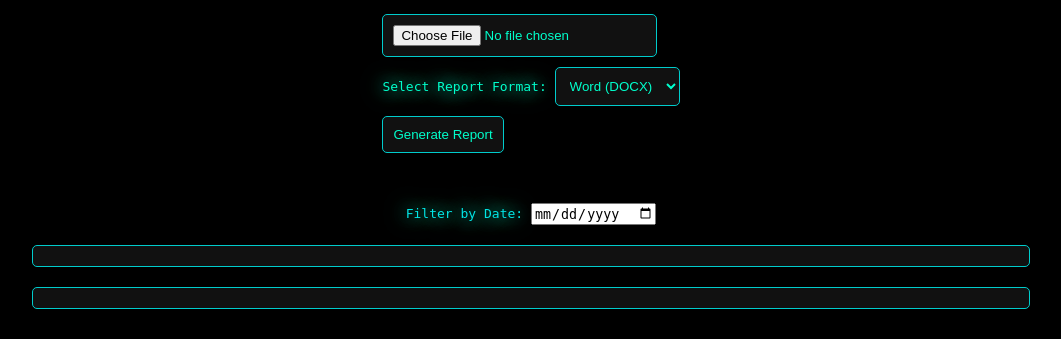
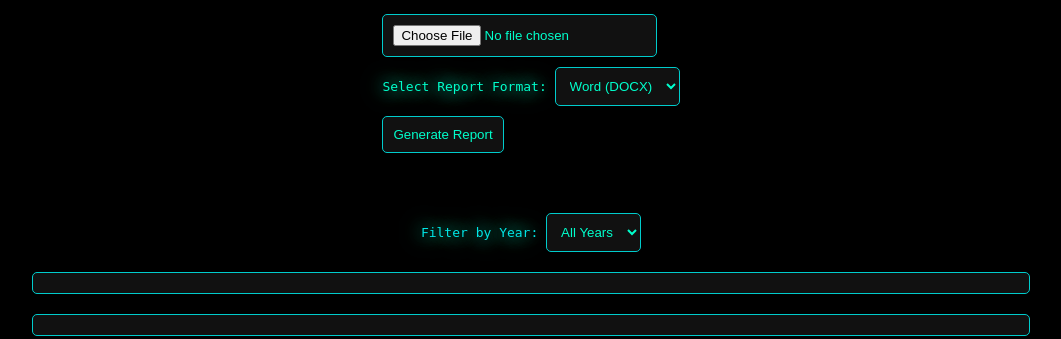
Before and after one commit to Mani2625/Threat-Analysis-and-Intelligence-Report, a Flask app: page / in a window 1280 px wide. Shown: the part 173-512 px from the top of the page, without its empty margins (109-1170 px from the left). Run offline with Flask 3, Linux system fonts and the light colour scheme.

Commit message:
UI update

```diff
--- a/templates/index.html
+++ b/templates/index.html
@@ -91,8 +91,10 @@
   </form>
 
   <div id="filters">
-        <label for="dateFilter">Filter by Date:</label>
-        <input type="date" id="dateFilter">
+    <label for="yearFilter">Filter by Year:</label>
+    <select id="yearFilter">
+      <option value="all">All Years</option>
+    </select>
   </div>
 
   <div id="preview"></div>
@@ -112,8 +114,11 @@
   const chartCanvas = document.getElementById('threatChart');
   const pieCanvas = document.getElementById('pieChart');
   const lineCanvas = document.getElementById('lineChart');
+  const yearFilter = document.getElementById('yearFilter');
 
+  let allData = [];
   let chart, pieChart, lineChart;
+  let attackIndex, lossIndex, yearIndex;
 
   fileInput.addEventListener('change', function () {
     const file = this.files[0];
@@ -124,17 +129,50 @@
       const lines = e.target.result.split('\n').filter(l => l.trim());
       const headers = lines[0].split(',');
 
-            const attackIndex = headers.findIndex(h => /attack type/i.test(h));
-            const lossIndex = headers.findIndex(h => /financial[_\s-]?loss/i.test(h));
+      attackIndex = headers.findIndex(h => /attack type/i.test(h));
+      lossIndex = headers.findIndex(h => /financial[_\s-]?loss/i.test(h));
+      yearIndex = headers.findIndex(h => /year/i.test(h));
+
+      allData = lines.slice(1).map(line => line.split(','));
 
       const previewHTML = lines.slice(0, 10).map(l => `<div>${l}</div>`).join('');
       preview.innerHTML = `<strong>File Preview:</strong>` + previewHTML;
 
+      populateYearFilter();
+      updateCharts("all");
+    };
+    reader.readAsText(file);
+  });
+
+  function populateYearFilter() {
+    const years = new Set();
+    allData.forEach(row => {
+      const year = row[yearIndex]?.trim();
+      if (year) years.add(year);
+    });
+
+    yearFilter.innerHTML = '<option value="all">All Years</option>';
+    Array.from(years).sort().forEach(year => {
+      const option = document.createElement("option");
+      option.value = year;
+      option.textContent = year;
+      yearFilter.appendChild(option);
+    });
+  }
+
+  yearFilter.addEventListener('change', () => {
+    updateCharts(yearFilter.value);
+  });
+
+  function updateCharts(selectedYear) {
+    const filteredData = selectedYear === "all"
+      ? allData
+      : allData.filter(row => row[yearIndex]?.trim() === selectedYear);
+
     const attackCounts = {};
     const lossPerAttack = {};
 
-            lines.slice(1).forEach(line => {
-                const cells = line.split(',');
+    filteredData.forEach(cells => {
       const attackType = cells[attackIndex]?.trim();
       const lossValue = parseFloat(cells[lossIndex]);
 
@@ -167,24 +205,12 @@
       },
       options: {
         responsive: true,
-                    animation: {
-                        duration: 1500,
-                        easing: 'easeInOutBounce'
+        animation: { duration: 1500, easing: 'easeInOutBounce' },
+        scales: {
+          y: { beginAtZero: true, ticks: { color: '#00ffcc' }, grid: { color: '#222' } },
+          x: { ticks: { color: '#00ffcc' }, grid: { color: '#222' } }
         },
-                    scales: {
-                        y: {
-                            beginAtZero: true,
-                            ticks: { color: '#00ffcc' },
-                            grid: { color: '#222' }
-                        },
-                        x: {
-                            ticks: { color: '#00ffcc' },
-                            grid: { color: '#222' }
-                        }
-                    },
-                    plugins: {
-                        legend: { labels: { color: '#00ffcc' } }
-                    }
+        plugins: { legend: { labels: { color: '#00ffcc' } } }
       }
     });
 
@@ -199,9 +225,7 @@
       },
       options: {
         responsive: true,
-                    plugins: {
-                        legend: { labels: { color: '#00ffcc' } }
-                    }
+        plugins: { legend: { labels: { color: '#00ffcc' } } }
       }
     });
 
@@ -220,33 +244,22 @@
       },
       options: {
         responsive: true,
-                    plugins: {
-                        legend: { labels: { color: '#ff6666' } }
-                    },
+        plugins: { legend: { labels: { color: '#ff6666' } } },
         scales: {
-                        x: {
-                            ticks: { color: '#ff6666' },
-                            grid: { color: '#222' }
-                        },
+          x: { ticks: { color: '#ff6666' }, grid: { color: '#222' } },
           y: {
             ticks: { color: '#ff6666' },
             grid: { color: '#222' },
             beginAtZero: true,
-                            title: {
-                                display: true,
-                                text: 'Loss in Million $',
-                                color: '#ff6666'
-                            }
+            title: { display: true, text: 'Loss in Million $', color: '#ff6666' }
           }
         }
       }
     });
 
-            const mostFrequent = labels[data.indexOf(Math.max(...data))];
-            summary.innerHTML = `<strong>Summary:</strong><br> Most frequent attack type: <em>${mostFrequent}</em> with <em>${Math.max(...data)}</em> occurrences.`;
-        };
-        reader.readAsText(file);
-    });
+    const mostFrequent = labels[data.indexOf(Math.max(...data))] || "N/A";
+    summary.innerHTML = `<strong>Summary:</strong><br> Most frequent attack type in <em>${selectedYear === 'all' ? 'All Years' : selectedYear}</em>: <em>${mostFrequent}</em> with <em>${Math.max(...data) || 0}</em> occurrences.`;
+  }
 </script>
 </body>
 </html>
```
Also changed, not shown: 1 other file. Lines whose indentation alone changed are shown as unchanged.
